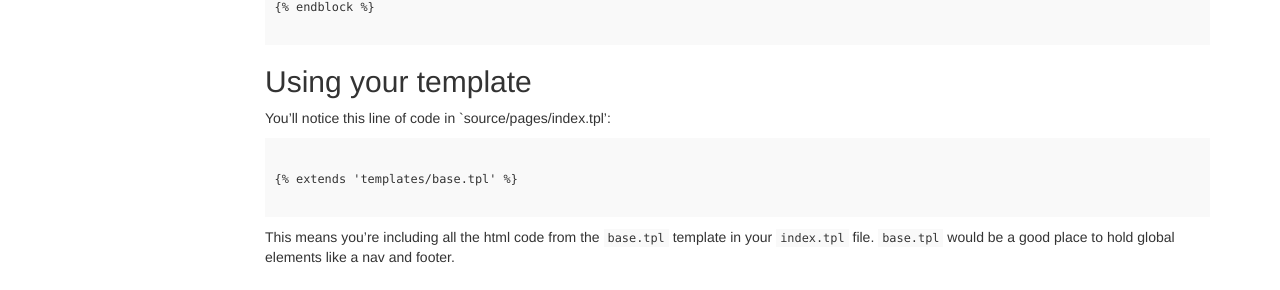
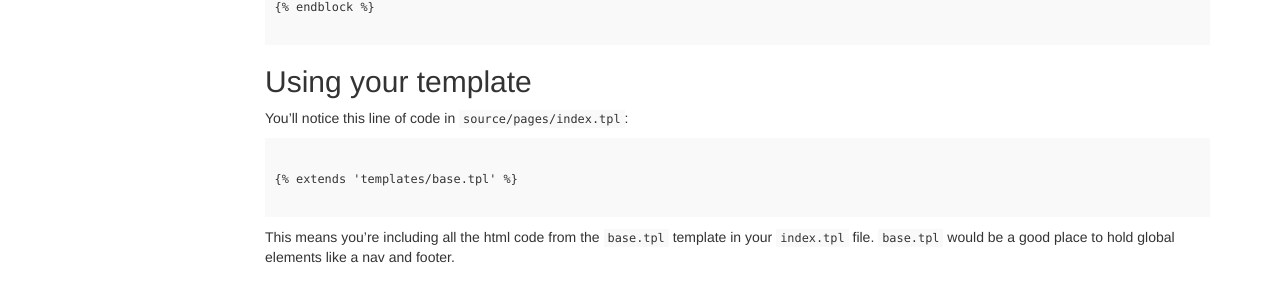
Before and after one commit to hagata/prototype_playground, a Jekyll site: the page built from posts_tutorials/_posts/2016-10-18-templating.md, in a window 1280 px wide. Shown: the part 397-687 px from the top of the page. Built offline with Jekyll 4.4.1, drawn with Linux system fonts in a browser that asks for light colours.

````diff
--- a/posts_tutorials/_posts/2016-10-18-templating.md
+++ b/posts_tutorials/_posts/2016-10-18-templating.md
@@ -9,6 +9,7 @@ In depth documentation and guides can be found [on the nunjucks site](http://moz
 ## The basics
 `.tpl` files in `source/pages/` are your `.html` files.
 To make a new page, start the page with an extend statement and place your code between the block tags
+
 ```html
 {% raw %}
 // This is an extend statement
@@ -21,7 +22,8 @@ To make a new page, start the page with an extend statement and place your code
 ```
 
 ## Using your template
-You'll notice this line of code in `source/pages/index.tpl':
+You'll notice this line of code in `source/pages/index.tpl`:
+
 ```html
 {% raw %}
 {% extends 'templates/base.tpl' %}
@@ -31,7 +33,7 @@ You'll notice this line of code in `source/pages/index.tpl':
 This means you're including all the html code from the `base.tpl` template in your `index.tpl` file. `base.tpl` would be a good place to hold global elements like a nav and footer.
 
 ## Individualizing your template
-The next thing to know is the {% raw %}`{% block %}`{% endraw %} concept. A block is a placeholder in the base template for unique content. In our `source/templates/base.tpl` file we're creating a `block` called `content` which we use to inject html content into the `<body>` tag. This is used in `index.tpl`:
+The next thing to know is the `{% raw %}{% block %}{% endraw %}` concept. A block is a placeholder in the base template for unique content. In our `source/templates/base.tpl` file we're creating a `block` called `content` which we use to inject html content into the `<body>` tag. This is used in `index.tpl`:
 ```html
 {% raw %}
 {% block content %}
````
